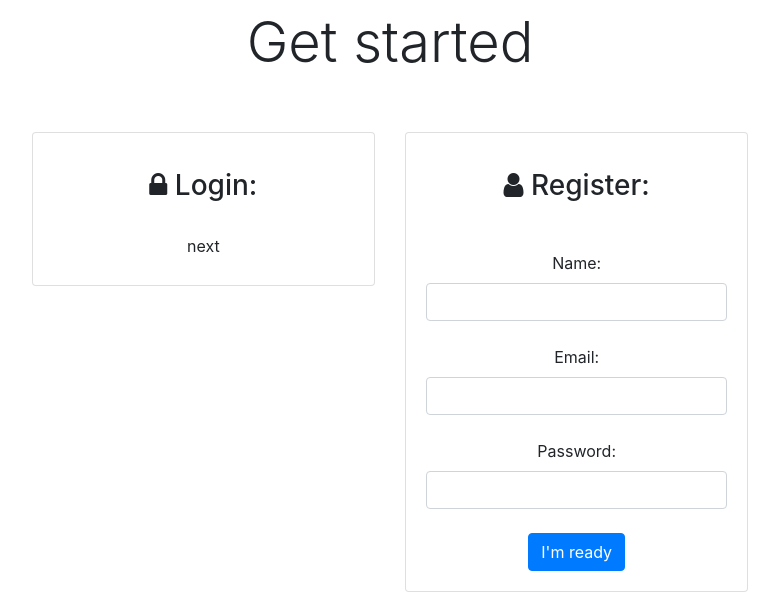
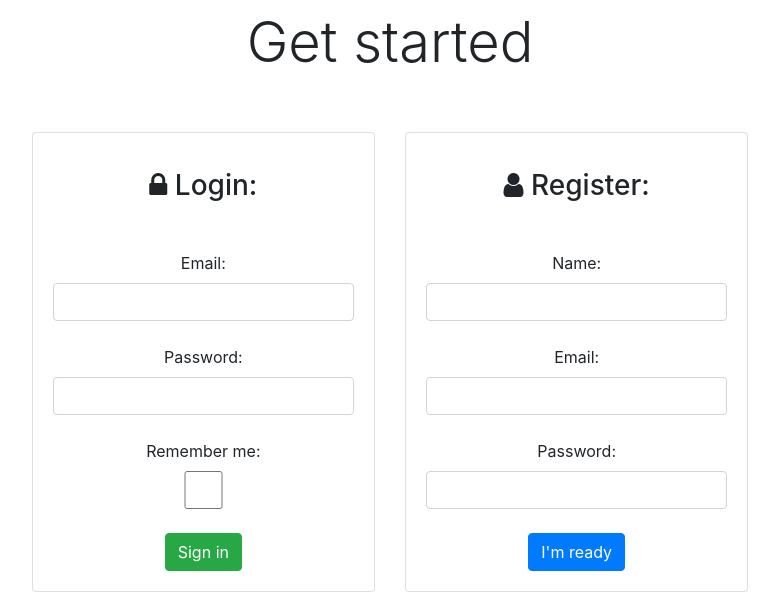
Before and after one commit to alexk318/Content-aggregator, a Flask app: template templates/welcome.html in a window 1280 px wide. Shown: the part 748-1364 px from the top of the page, without its empty margins (250-1029 px from the left). Run offline with Flask 2, Linux system fonts and the light colour scheme; tables that the repository leaves empty hold one stand-in row (values such as "Sample post"); the template is opened without the code that fills it: values that come from a table or form of the project are taken from there, most other values are stand-ins (such as "Sample title", 1, 10 or a date in 2020); grey boxes marked "Sample" are stand-in pictures; some libraries are stand-ins or nearby versions.

Commit message:
Authorization Forms

```diff
--- a/templates/welcome.html
+++ b/templates/welcome.html
@@ -75,15 +75,21 @@
                             <h3 class="text-center default-text py-3"><i class="fa fa-lock"></i> Login:</h3>
                             <!--Body-->
 
-                            <div class="col-md-6">
+                            <form action="{{ url_for('index') }}" method="POST">
+                                {% for forms in logforms %}
+
+                                    <br>
+                                    {{ forms.label }}
+                                    <br>
+                                    {{ forms(class='form-control') }}
+
+                                {% endfor %}
 
 
-                            </div>
+                                <br>
 
-
-                            <div class="text-center">
-                                <button class="btn btn-default waves-effect waves-light">next</button>
-                            </div>
+                                <button class="btn btn-success btn" type="submit">Sign in</button>
+                            </form>
                         </div>
                     </div>
                 </div>
```
